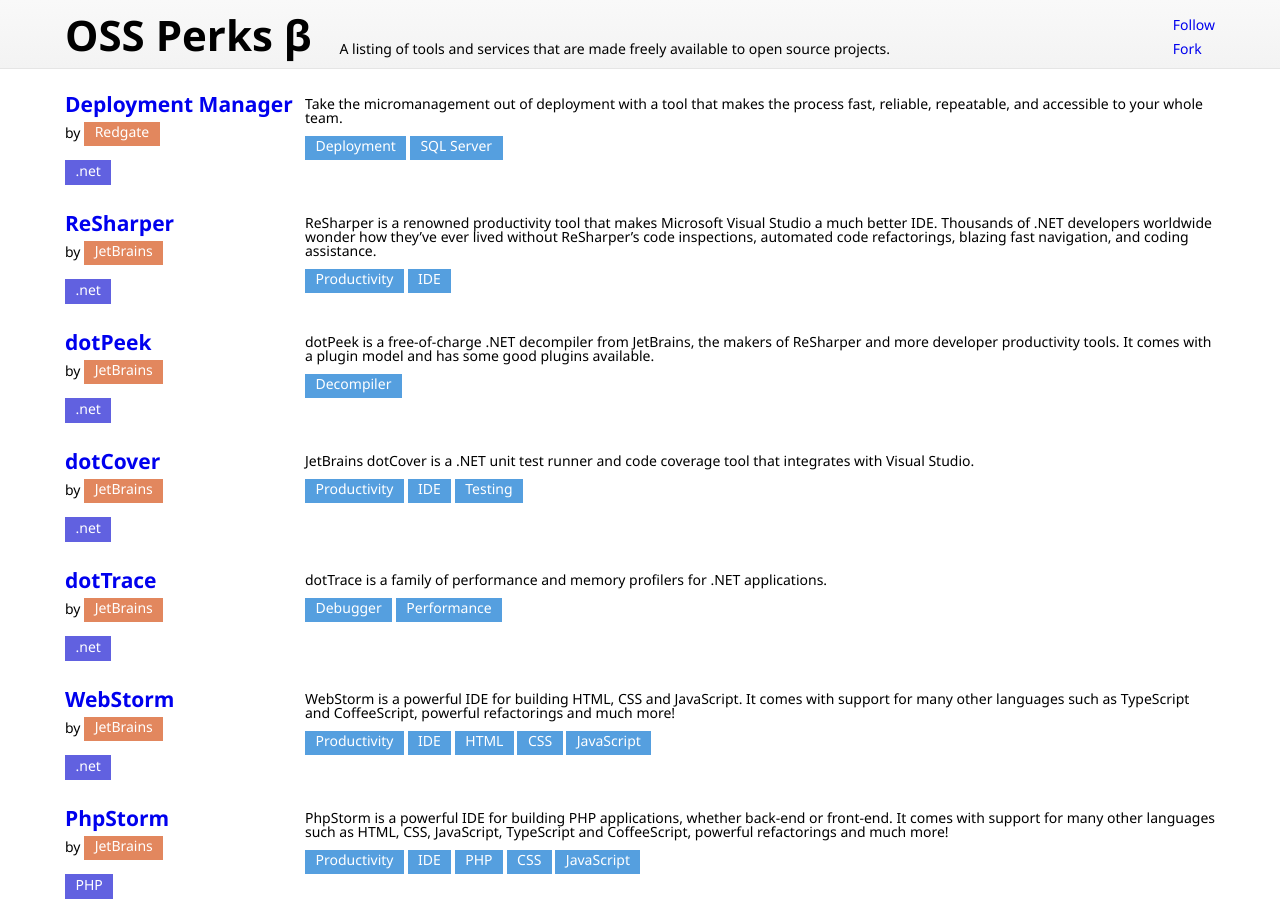
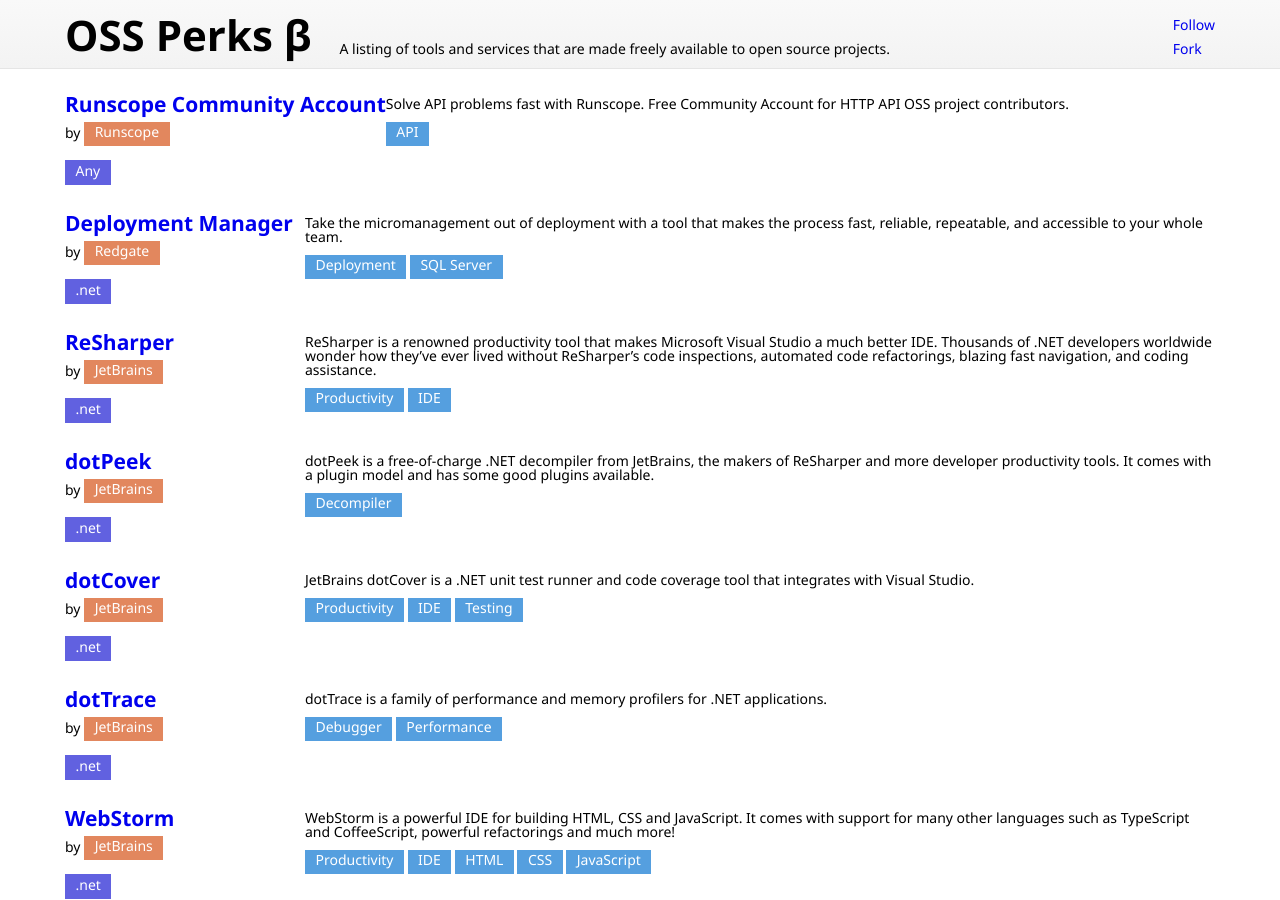
Before and after one commit to nikmd23/ossperks, a Jekyll site: the page built from index.html, in a window 1280 px wide and 900 px high. Built offline with Jekyll 4.4.1, drawn with Linux system fonts in a browser that asks for light colours; nearby versions of some CDN libraries.

Commit message:
Add Runscope OSS offer

```diff
--- a/index.html
+++ b/index.html
@@ -11,6 +11,12 @@
     uri: http://www.atlassian.com/
 
 perks:
+- perk: {name: Runscope Community Account, uri: 'http://blog.runscope.com/posts/supporting-api-focused-open-source-projects'}
+  description: Solve API problems fast with Runscope. Free Community Account for HTTP API OSS project contributors.
+  categories: [API]
+  platforms: [Any]
+  company: {name: Runscope, uri: 'https://www.runscope.com/t/ossperks'}
+
 - perk: {name: Deployment Manager, uri: 'http://www.red-gate.com/delivery/deployment-manager/free-licenses'}
   description: Take the micromanagement out of deployment with a tool that makes the process fast, reliable, repeatable, and accessible to your whole team.
   categories: [Deployment, SQL Server]
```
